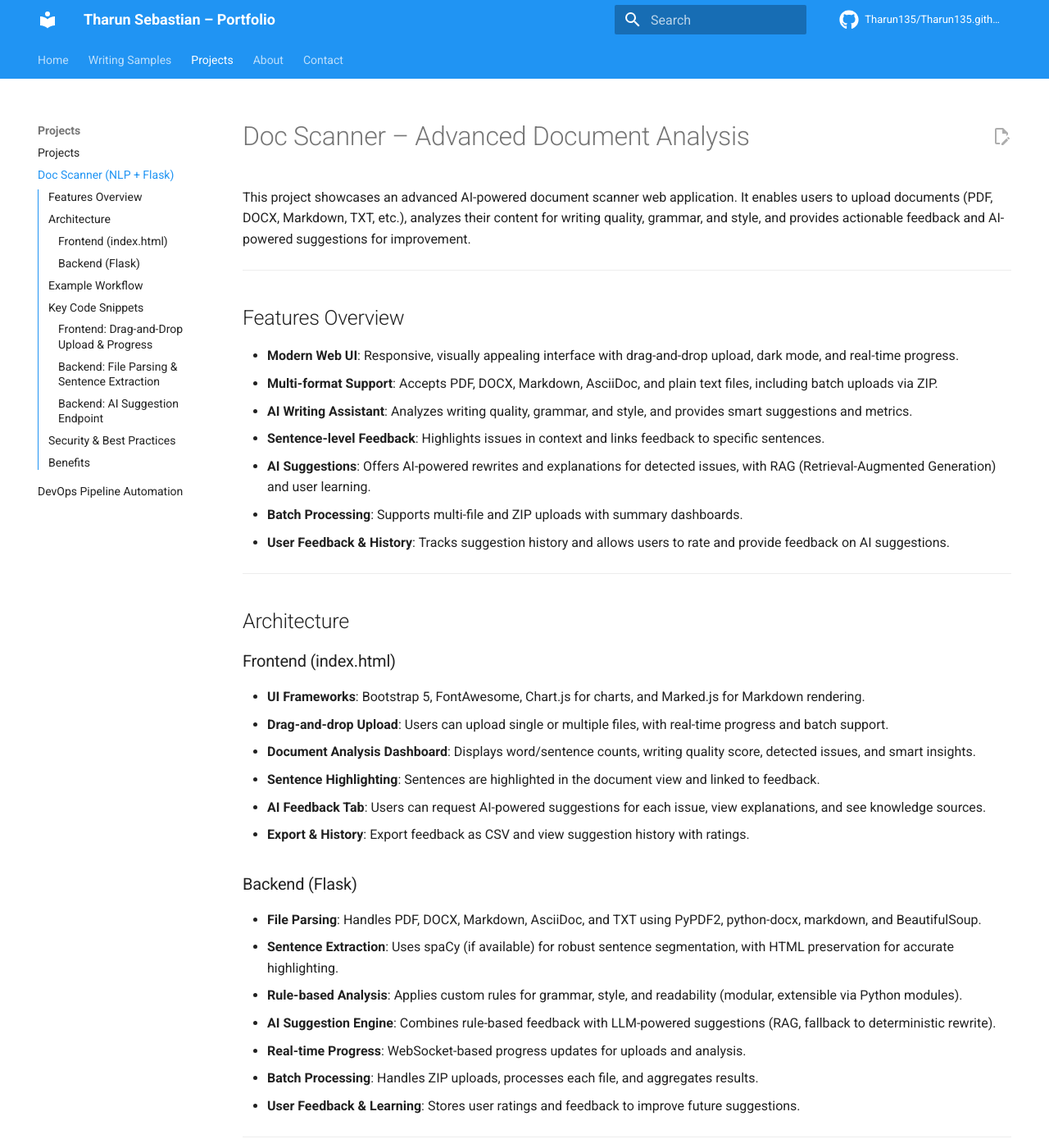
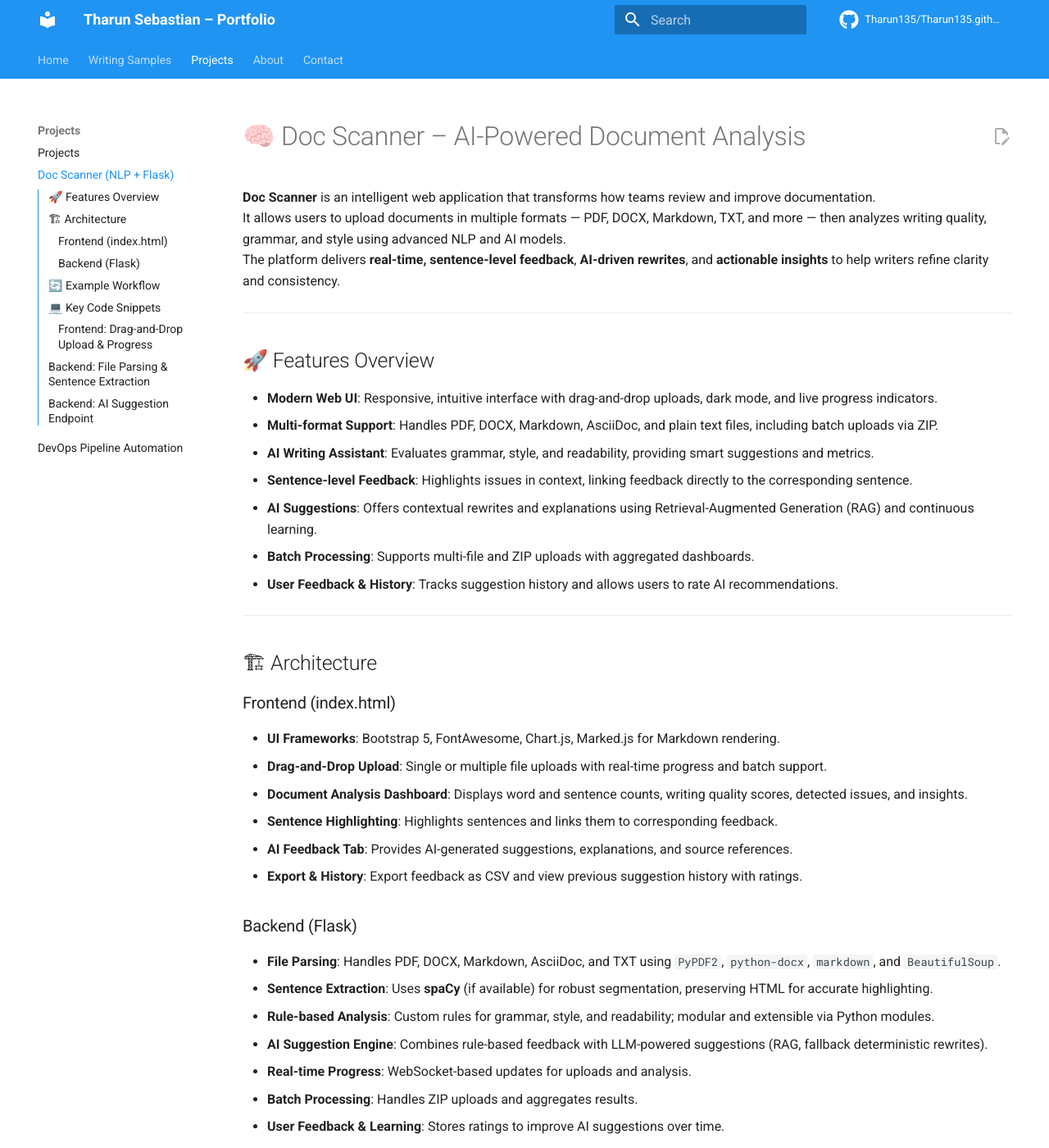
Before and after one commit to Tharun135/portfolio, an MkDocs documentation site: the page built from docs/projects/docscanner.md, in a window 1280 px wide and 1400 px high. Shown: the whole window at 82% size. Built offline with MkDocs 1.6.1 and Material for MkDocs 9.7.7, drawn with Linux system fonts in a browser that asks for light colours; comment, search, counter and statistics services are not loaded; some of the changed text lies outside the part shown.

Commit message:
update content

````diff
--- a/docs/projects/docscanner.md
+++ b/docs/projects/docscanner.md
@@ -1,106 +1,100 @@
+# 🧠 Doc Scanner – AI-Powered Document Analysis
 
-# Doc Scanner – Advanced Document Analysis
-
-This project showcases an advanced AI-powered document scanner web application. It enables users to upload documents (PDF, DOCX, Markdown, TXT, etc.), analyzes their content for writing quality, grammar, and style, and provides actionable feedback and AI-powered suggestions for improvement.
+**Doc Scanner** is an intelligent web application that transforms how teams review and improve documentation.
+It allows users to upload documents in multiple formats — PDF, DOCX, Markdown, TXT, and more — then analyzes writing quality, grammar, and style using advanced NLP and AI models.
+The platform delivers **real-time, sentence-level feedback**, **AI-driven rewrites**, and **actionable insights** to help writers refine clarity and consistency.
 
 ---
 
-## Features Overview
+## 🚀 Features Overview
 
-- **Modern Web UI**: Responsive, visually appealing interface with drag-and-drop upload, dark mode, and real-time progress.
-- **Multi-format Support**: Accepts PDF, DOCX, Markdown, AsciiDoc, and plain text files, including batch uploads via ZIP.
-- **AI Writing Assistant**: Analyzes writing quality, grammar, and style, and provides smart suggestions and metrics.
-- **Sentence-level Feedback**: Highlights issues in context and links feedback to specific sentences.
-- **AI Suggestions**: Offers AI-powered rewrites and explanations for detected issues, with RAG (Retrieval-Augmented Generation) and user learning.
-- **Batch Processing**: Supports multi-file and ZIP uploads with summary dashboards.
-- **User Feedback & History**: Tracks suggestion history and allows users to rate and provide feedback on AI suggestions.
+- **Modern Web UI**: Responsive, intuitive interface with drag-and-drop uploads, dark mode, and live progress indicators.
+- **Multi-format Support**: Handles PDF, DOCX, Markdown, AsciiDoc, and plain text files, including batch uploads via ZIP.
+- **AI Writing Assistant**: Evaluates grammar, style, and readability, providing smart suggestions and metrics.
+- **Sentence-level Feedback**: Highlights issues in context, linking feedback directly to the corresponding sentence.
+- **AI Suggestions**: Offers contextual rewrites and explanations using Retrieval-Augmented Generation (RAG) and continuous learning.
+- **Batch Processing**: Supports multi-file and ZIP uploads with aggregated dashboards.
+- **User Feedback & History**: Tracks suggestion history and allows users to rate AI recommendations.
 
 ---
 
-## Architecture
+## 🏗 Architecture
 
 ### Frontend (index.html)
 
-- **UI Frameworks**: Bootstrap 5, FontAwesome, Chart.js for charts, and Marked.js for Markdown rendering.
-- **Drag-and-drop Upload**: Users can upload single or multiple files, with real-time progress and batch support.
-- **Document Analysis Dashboard**: Displays word/sentence counts, writing quality score, detected issues, and smart insights.
-- **Sentence Highlighting**: Sentences are highlighted in the document view and linked to feedback.
-- **AI Feedback Tab**: Users can request AI-powered suggestions for each issue, view explanations, and see knowledge sources.
-- **Export & History**: Export feedback as CSV and view suggestion history with ratings.
+- **UI Frameworks**: Bootstrap 5, FontAwesome, Chart.js, Marked.js for Markdown rendering.
+- **Drag-and-Drop Upload**: Single or multiple file uploads with real-time progress and batch support.
+- **Document Analysis Dashboard**: Displays word and sentence counts, writing quality scores, detected issues, and insights.
+- **Sentence Highlighting**: Highlights sentences and links them to corresponding feedback.
+- **AI Feedback Tab**: Provides AI-generated suggestions, explanations, and source references.
+- **Export & History**: Export feedback as CSV and view previous suggestion history with ratings.
 
 ### Backend (Flask)
 
-- **File Parsing**: Handles PDF, DOCX, Markdown, AsciiDoc, and TXT using PyPDF2, python-docx, markdown, and BeautifulSoup.
-- **Sentence Extraction**: Uses spaCy (if available) for robust sentence segmentation, with HTML preservation for accurate highlighting.
-- **Rule-based Analysis**: Applies custom rules for grammar, style, and readability (modular, extensible via Python modules).
-- **AI Suggestion Engine**: Combines rule-based feedback with LLM-powered suggestions (RAG, fallback to deterministic rewrite).
-- **Real-time Progress**: WebSocket-based progress updates for uploads and analysis.
-- **Batch Processing**: Handles ZIP uploads, processes each file, and aggregates results.
-- **User Feedback & Learning**: Stores user ratings and feedback to improve future suggestions.
+- **File Parsing**: Handles PDF, DOCX, Markdown, AsciiDoc, and TXT using `PyPDF2`, `python-docx`, `markdown`, and `BeautifulSoup`.
+- **Sentence Extraction**: Uses **spaCy** (if available) for robust segmentation, preserving HTML for accurate highlighting.
+- **Rule-based Analysis**: Custom rules for grammar, style, and readability; modular and extensible via Python modules.
+- **AI Suggestion Engine**: Combines rule-based feedback with LLM-powered suggestions (RAG, fallback deterministic rewrites).
+- **Real-time Progress**: WebSocket-based updates for uploads and analysis.
+- **Batch Processing**: Handles ZIP uploads and aggregates results.
+- **User Feedback & Learning**: Stores ratings to improve AI suggestions over time.
 
 ---
 
-## Example Workflow
+## 🔄 Example Workflow
 
-1. **Upload Document**: Drag and drop or browse to select files (PDF, DOCX, MD, TXT, ZIP).
-2. **Real-time Analysis**: Progress bar and stage indicators show upload, parsing, sentence extraction, analysis, and report generation.
-3. **Interactive Feedback**: View document with sentence-level highlights. Click on issues to get AI-powered suggestions and explanations.
-4. **Export & Review**: Export feedback as CSV, review analysis charts, and access suggestion history.
+1. **Upload Document** – Drag-and-drop or browse to select files (PDF, DOCX, MD, TXT, ZIP).
+2. **Real-time Analysis** – Progress bar shows stages: upload, parsing, sentence extraction, analysis, report generation.
+3. **Interactive Feedback** – Click highlighted sentences to view AI-powered suggestions and explanations.
+4. **Export & Review** – Export CSV feedback, review dashboards, and access suggestion history.
 
 ---
 
-## Key Code Snippets
+## 💻 Key Code Snippets
 
 ### Frontend: Drag-and-Drop Upload & Progress
-
 ```html
 <!-- Dropzone for file upload -->
 <div id="dropzone" class="dropzone"> ... </div>
 <script>
-// Drag-and-drop, file selection, and progress logic
-// ... (see index.html for full implementation)
+// Handles drag-and-drop, file selection, and progress
 </script>
-```
 
-### Backend: File Parsing & Sentence Extraction
+## Backend: File Parsing & Sentence Extraction
 
-```python
-# Parse uploaded file and extract sentences with HTML preservation
 def parse_file(file):
-	# ... (see backend code)
-	if extension == '.pdf':
-		return parse_pdf(file)
-	# ...
+    # Determine file type and parse accordingly
+    if extension == '.pdf':
+        return parse_pdf(file)
+    # Handle other formats...
 
 def extract_sentences_with_html_preservation(html_content):
-	# Uses spaCy if available, else regex splitting
-	# ...
-```
+    # Uses spaCy if available, else regex-based splitting
+    # Preserves HTML for sentence highlighting
 
-### Backend: AI Suggestion Endpoint
+## Backend: AI Suggestion Endpoint
 
-```python
 @main.route('/ai_suggestion', methods=['POST'])
 def ai_suggestion():
-	# Receives feedback and sentence context
-	# Returns AI-powered rewrite, explanation, and sources
-	# ...
-```
+    # Receives sentence context and feedback
+    # Returns AI-powered rewrite, explanation, and sources
 
----
+🔐 Security & Best Practices
 
-## Security & Best Practices
+Validates and processes all file uploads securely.
 
-- All file uploads are validated and processed securely.
-- Environment variables are used for configuration and API keys.
-- Modular rule system for easy extension and maintenance.
-- User feedback is anonymized and used to improve AI suggestions.
+Uses environment variables for configuration and API keys.
 
----
+Modular rules for easy maintenance and extension.
 
-## Benefits
+Anonymized user feedback improves AI suggestions while preserving privacy.
 
-- **Automated, actionable feedback** for writers and editors.
-- **AI-powered suggestions** tailored to document context and user goals.
-- **Modern, user-friendly interface** for document analysis and improvement.
-- **Extensible and secure** architecture for future enhancements.
+🌟 Benefits
+
+Automated, actionable feedback for writers and editors.
+
+Context-aware AI suggestions to improve clarity and consistency.
+
+Modern, intuitive interface for seamless document analysis.
+
+Extensible and secure architecture ready for future enhancements.
````
Also changed, not shown: docs/about.md (+19 -6 lines), docs/index.md (+6 -1 lines), docs/projects/devops-pipeline.md (+60 -52 lines).
